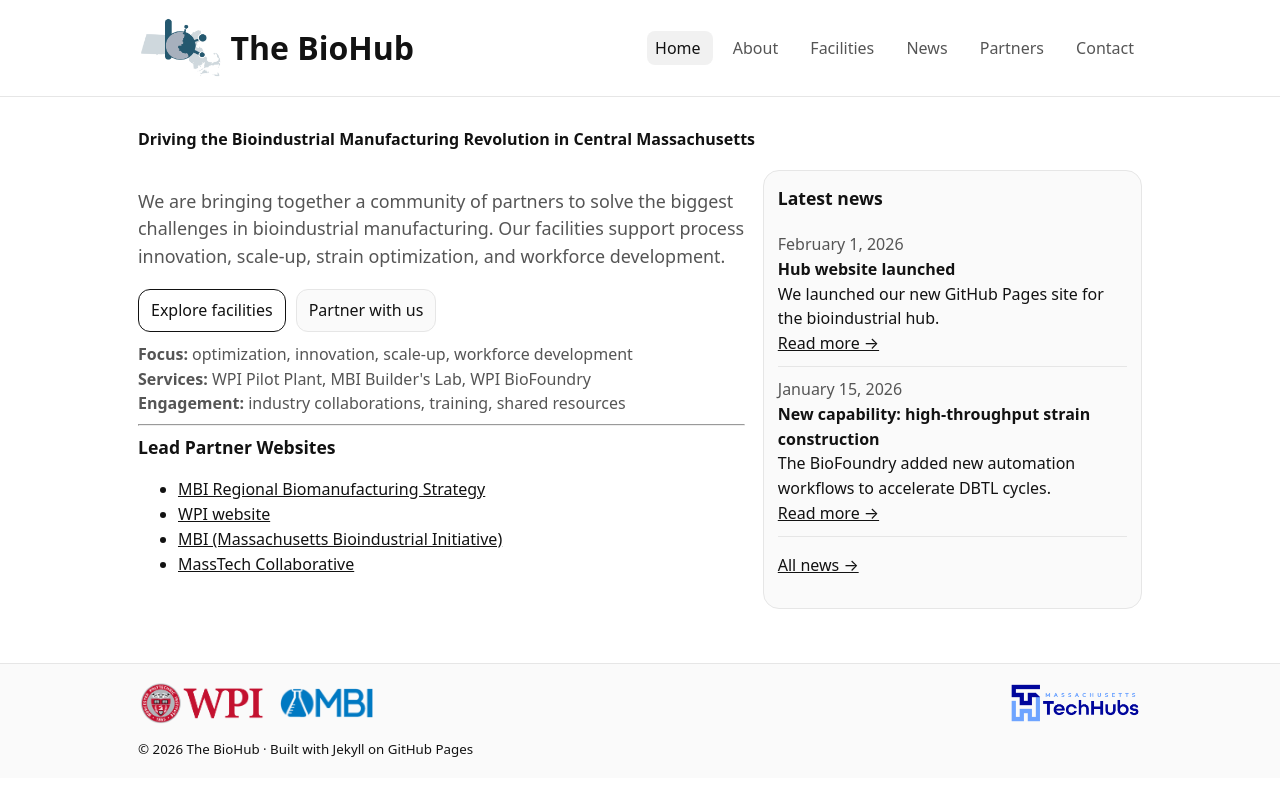
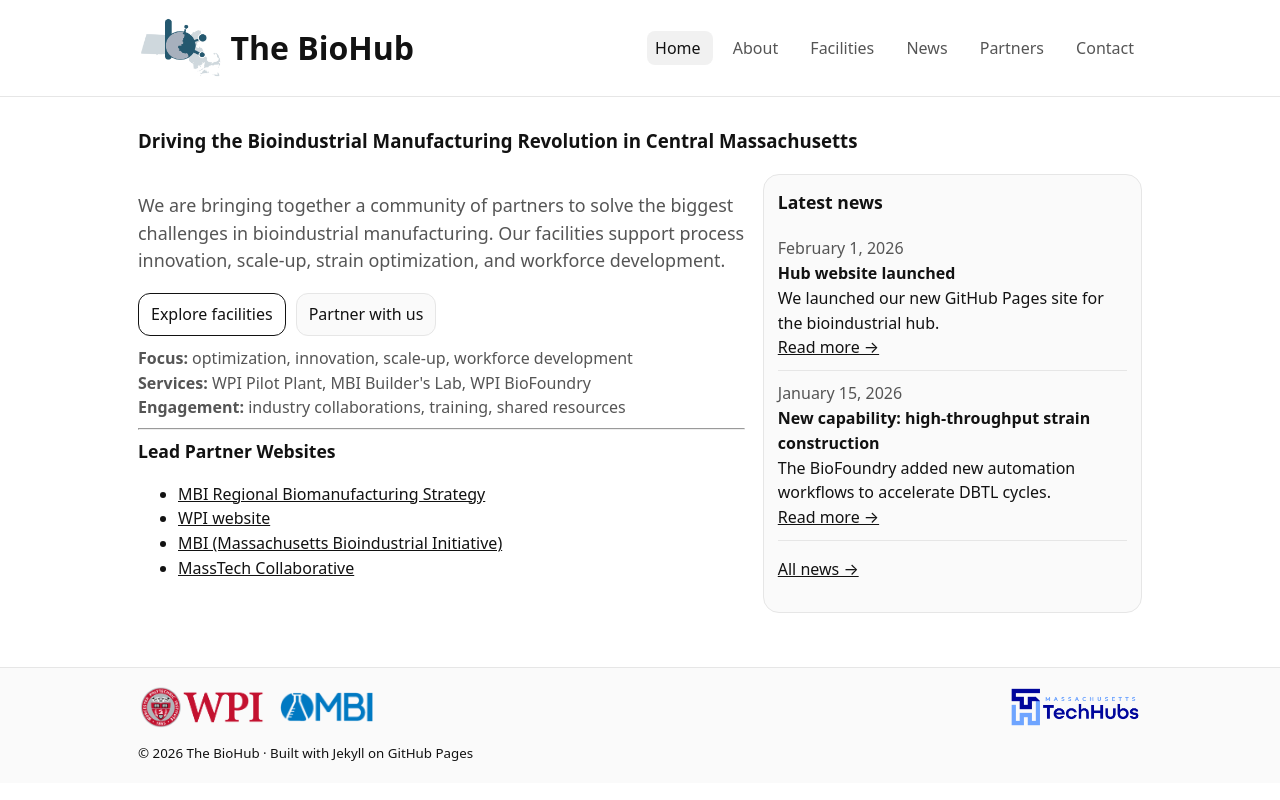
Before and after one commit to yoeric/mass_biohub, a Jekyll site: the page built from index.md, in a window 1280 px wide. Shown: the top 800 px of the page. Built offline with Jekyll 4.4.1, drawn with Linux system fonts in a browser that asks for light colours.

Commit message:
Update style.css

```diff
--- a/assets/css/style.css
+++ b/assets/css/style.css
@@ -41,7 +41,7 @@ a{color:inherit}
 }
 
 .page-header{margin: 12px 0 18px;}
-.page-title{margin:0 0 6px; font-size:12pt;}
+.page-title{margin:0 0 6px; font-size:14pt;}
 .page-subtitle{margin:0; color:var(--muted);}
 
 .lead{font-size:1.12rem; color:var(--muted);}
```
